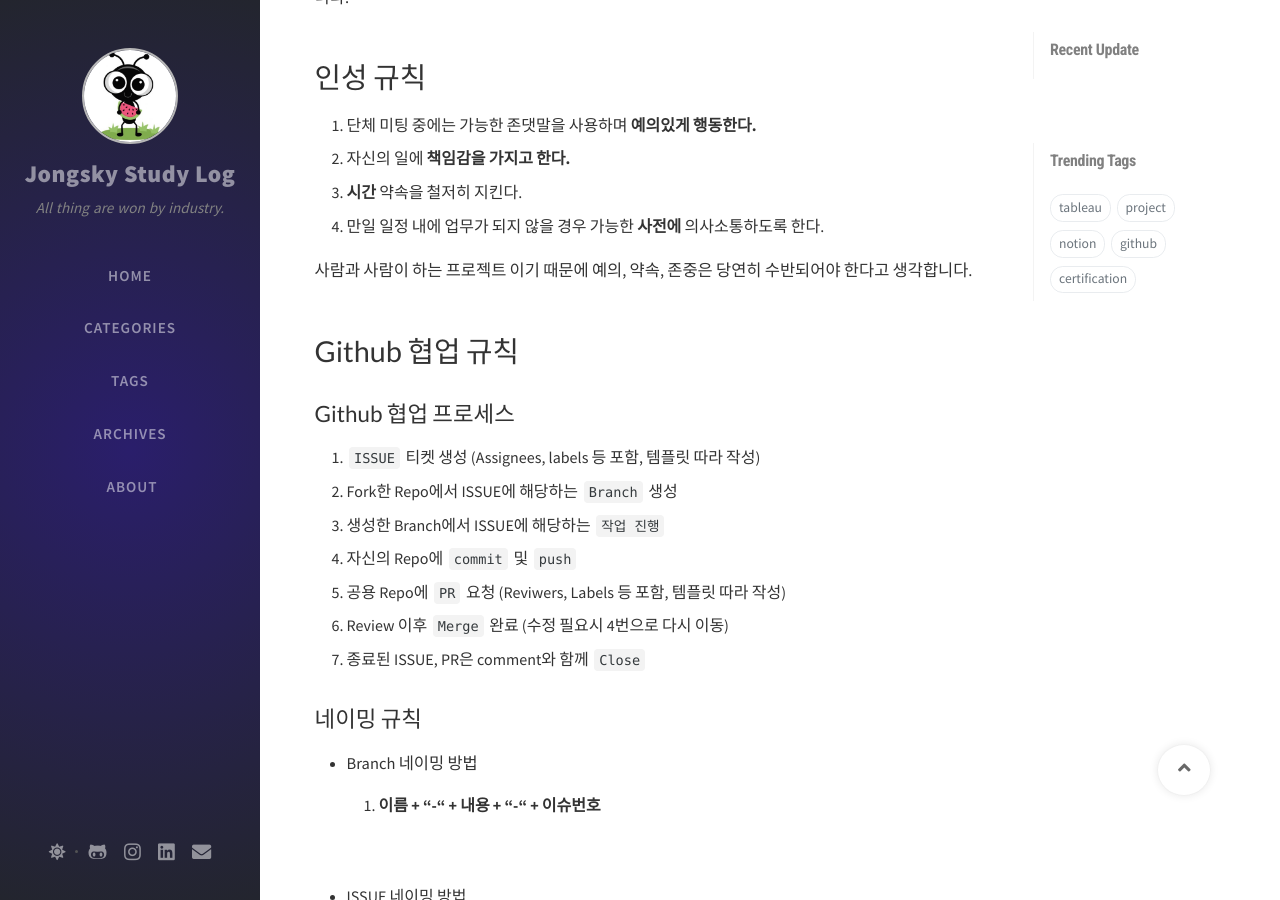
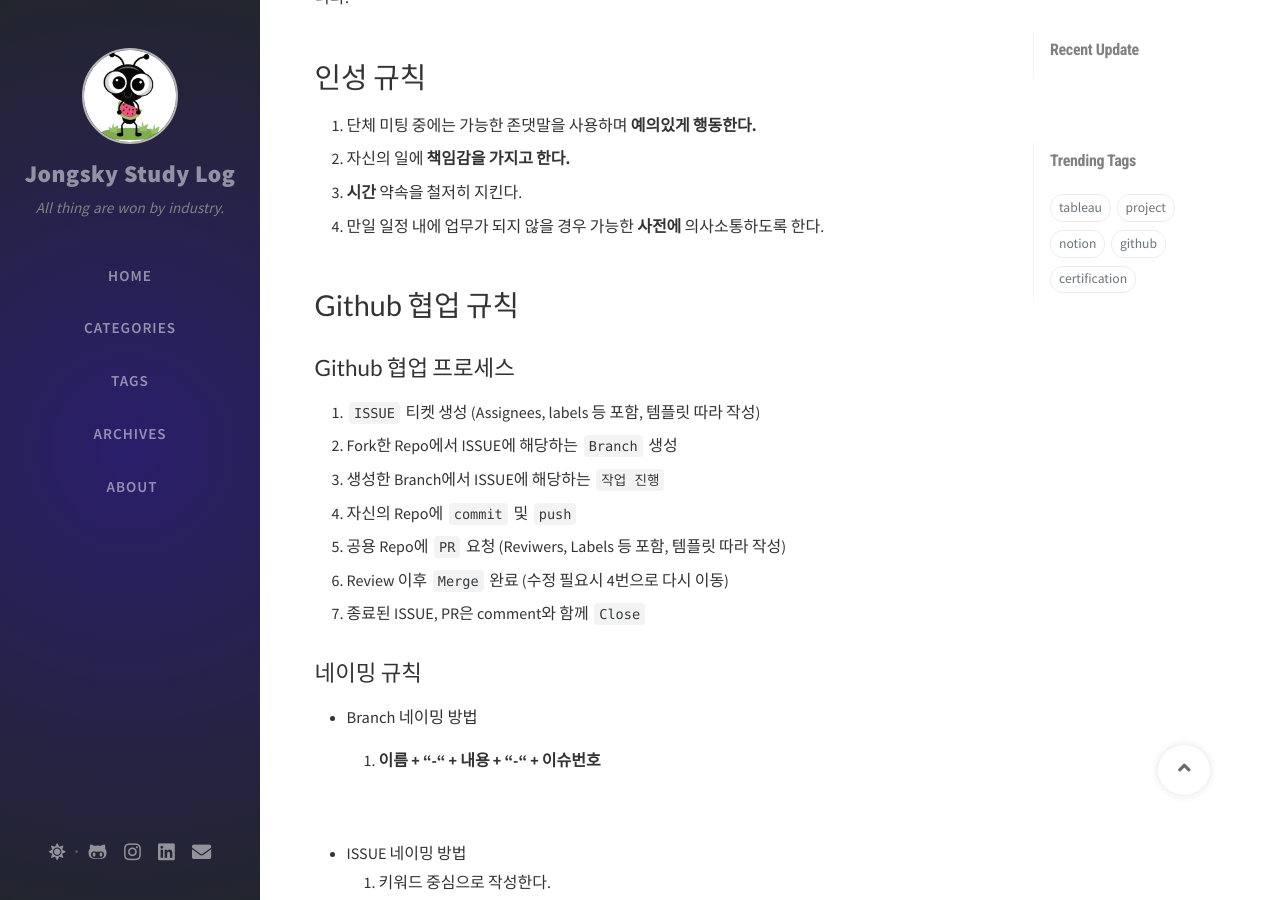
Before and after one commit to epsilon-deltta/Study-Log, a Jekyll site: the page built from _posts/2020-08-30-Github-팀-프로젝트-어떻게-시작하면-좋을까.md, in a window 1280 px wide and 900 px high, scrolled down 434 px. Built offline with Jekyll 4.4.1, drawn with Linux system fonts in a browser that asks for light colours; nearby versions of some CDN libraries; comment, search, counter and statistics services are not loaded; some of the changed text lies outside the part shown.

Commit message:
update post

```diff
--- a/_posts/2020-08-30-Github-팀-프로젝트-어떻게-시작하면-좋을까.md
+++ b/_posts/2020-08-30-Github-팀-프로젝트-어떻게-시작하면-좋을까.md
@@ -20,8 +20,6 @@
 3. **시간** 약속을 철저히 지킨다.
 4. 만일 일정 내에 업무가 되지 않을 경우 가능한 **사전에** 의사소통하도록 한다.
 
-사람과 사람이 하는 프로젝트 이기 때문에 예의, 약속, 존중은 당연히 수반되어야 한다고 생각합니다.
-
 # Github 협업 규칙
 
 ## Github 협업 프로세스
@@ -40,29 +38,29 @@
 
     1. **이름 + "-" + 내용 + "-" + 이슈번호**
 
-    ![image](https://user-images.githubusercontent.com/40276516/91656388-527b8280-eaf3-11ea-8aba-6d99a33254a2.png)
+![image](https://user-images.githubusercontent.com/40276516/91656388-527b8280-eaf3-11ea-8aba-6d99a33254a2.png)
 
 - ISSUE 네이밍 방법
     1. 키워드 중심으로 작성한다.
 
-    ![image](https://user-images.githubusercontent.com/40276516/91656290-9752e980-eaf2-11ea-80a6-f80b61305398.png)
+![image](https://user-images.githubusercontent.com/40276516/91656290-9752e980-eaf2-11ea-80a6-f80b61305398.png)
 
 - PR 네이밍 방법
     1. 키워드 (프로젝트 시작 전 키워드 설정)
     - 예시) **SET** - 환경세팅, **MP** - 메인페이지, **TS** - 텍스트 검색, **IS** - 이미지 검색
     2. **키워드 + 이슈번호 + "-" + 제목작성**
 
-    ![image](https://user-images.githubusercontent.com/40276516/91656262-74283a00-eaf2-11ea-97fc-bb3a40b0a109.png)
+![image](https://user-images.githubusercontent.com/40276516/91656262-74283a00-eaf2-11ea-97fc-bb3a40b0a109.png)
 
 ## Label 제작
 
 - 기본 Label 세팅은 다음과 같다. (아래 그림 참고)
 
-    ![Untitled](https://user-images.githubusercontent.com/40276516/91656460-cb7ada00-eaf3-11ea-8b4c-f39049fca1ce.png)
+![Untitled](https://user-images.githubusercontent.com/40276516/91656460-cb7ada00-eaf3-11ea-8b4c-f39049fca1ce.png)
 
 - 프로젝트에 필요한 Label은 가능한 초기에 추가하도록 한다.
 
-    ![image](https://user-images.githubusercontent.com/40276516/91656494-0e3cb200-eaf4-11ea-80d5-f01e0d00e1d2.png)
+![image](https://user-images.githubusercontent.com/40276516/91656494-0e3cb200-eaf4-11ea-80d5-f01e0d00e1d2.png)
 
 ## ISSUE 제거 방법
 
@@ -99,7 +97,7 @@
 
 - 단어가 반복될때는 가독성을 위해 **"_"를 붙인다.**
 
-    ex) 텍스트 검색 : textsearch(x) → text_search
+    ex) 텍스트 검색 : `textsearch`(x) → `text_search`
 
 ## 함수명
 
```
